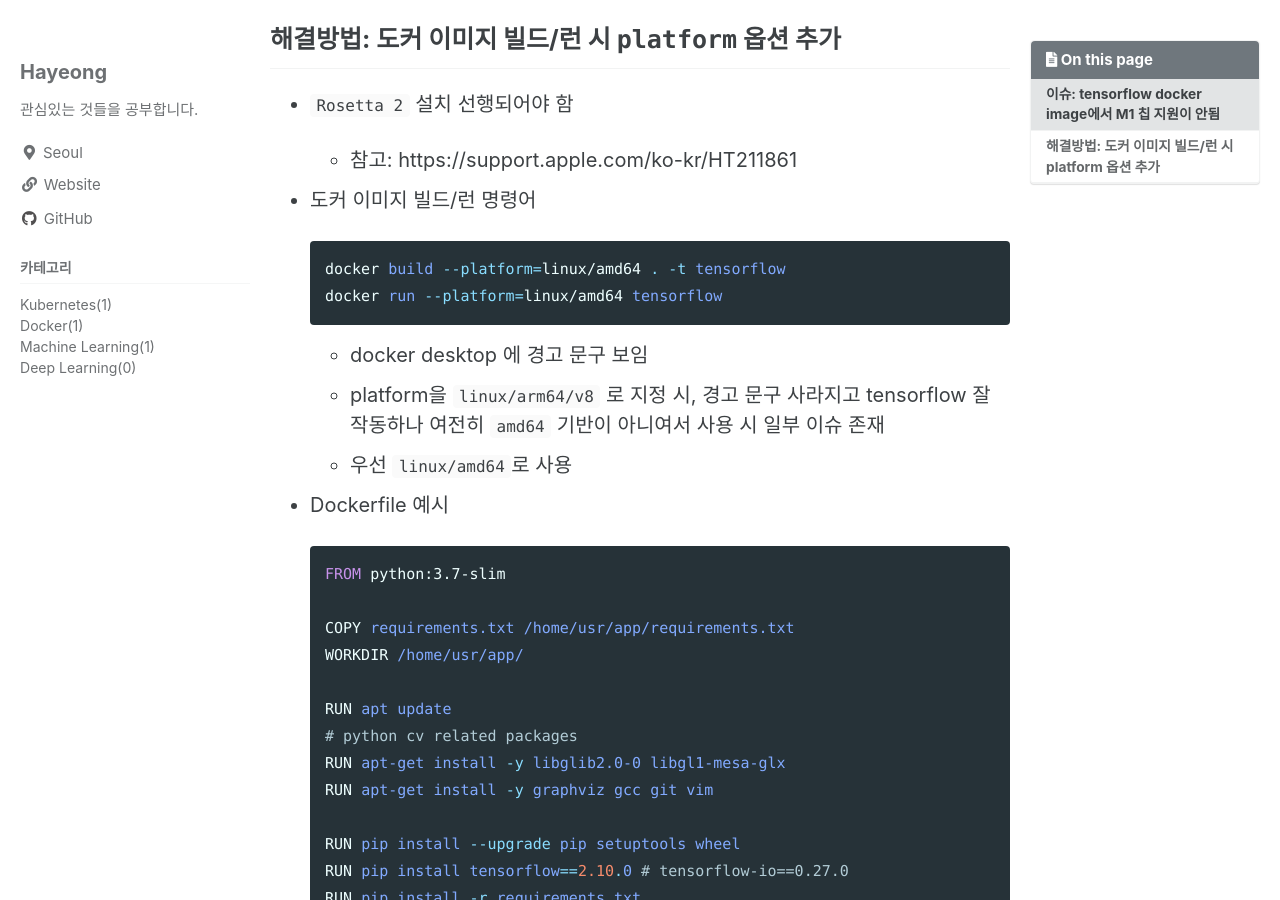
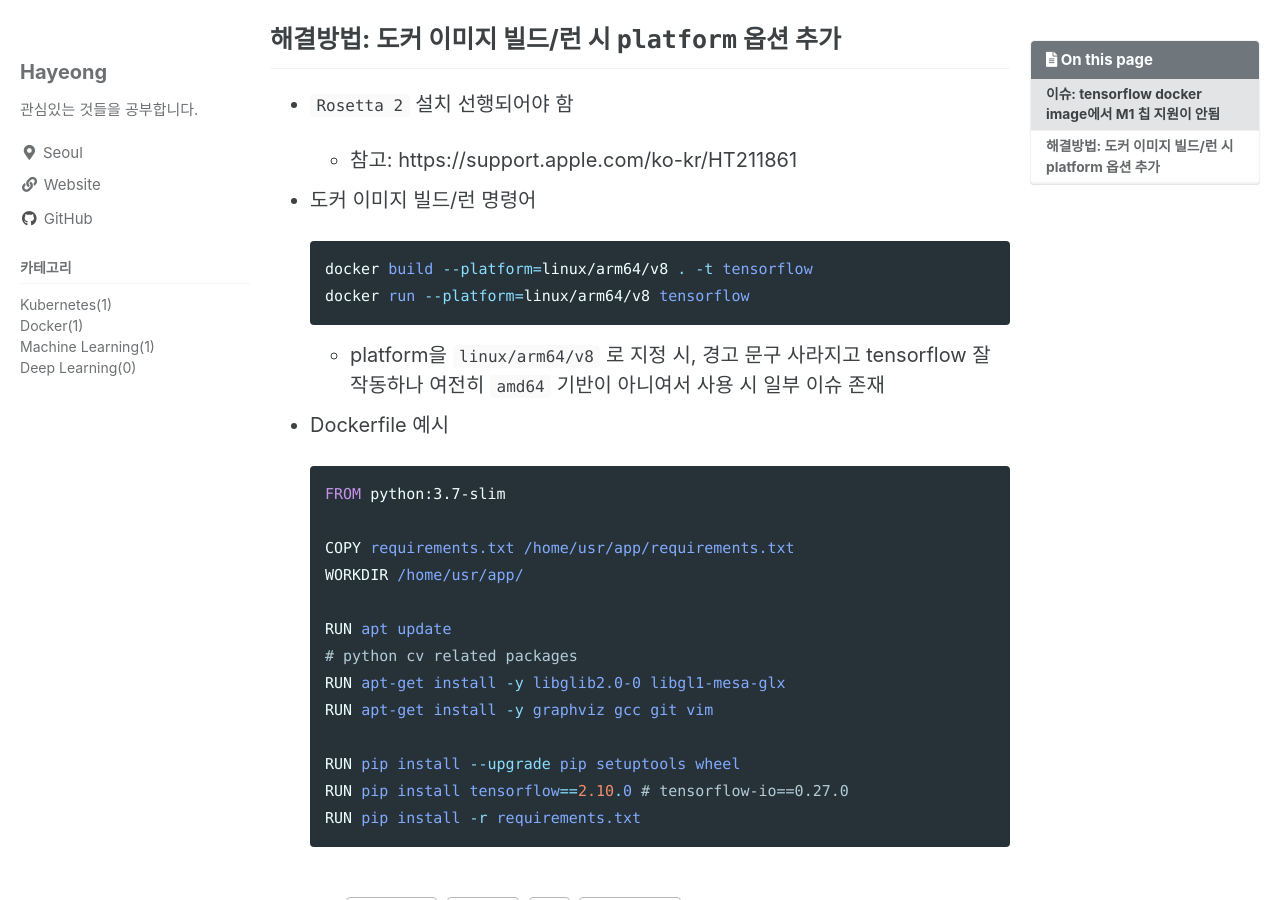
Before and after one commit to hayeong95/hayeong95.github.io, a Jekyll site: the page built from _posts/2023-01-27-Docker-Macos-tips.md, in a window 1280 px wide and 900 px high, scrolled down 384 px. Built offline with Jekyll 4.4.1, drawn with Linux system fonts in a browser that asks for light colours; cached includes are drawn as plain includes; some web fonts are replaced.

Commit message:
update posts

````diff
--- a/_posts/2023-01-27-Docker-Macos-tips.md
+++ b/_posts/2023-01-27-Docker-Macos-tips.md
@@ -27,12 +27,10 @@ last_modified_at: 2023-02-17
 - 도커 이미지 빌드/런 명령어
 
   ```powershell
-  docker build --platform=linux/amd64 . -t tensorflow
-  docker run --platform=linux/amd64 tensorflow
+  docker build --platform=linux/arm64/v8 . -t tensorflow
+  docker run --platform=linux/arm64/v8 tensorflow
   ```
-  - docker desktop 에 경고 문구 보임
   - platform을 `linux/arm64/v8` 로 지정 시, 경고 문구 사라지고 tensorflow 잘 작동하나 여전히 `amd64` 기반이 아니여서 사용 시 일부 이슈 존재
-  - 우선 `linux/amd64`로 사용
 
 
 - Dockerfile 예시
````
